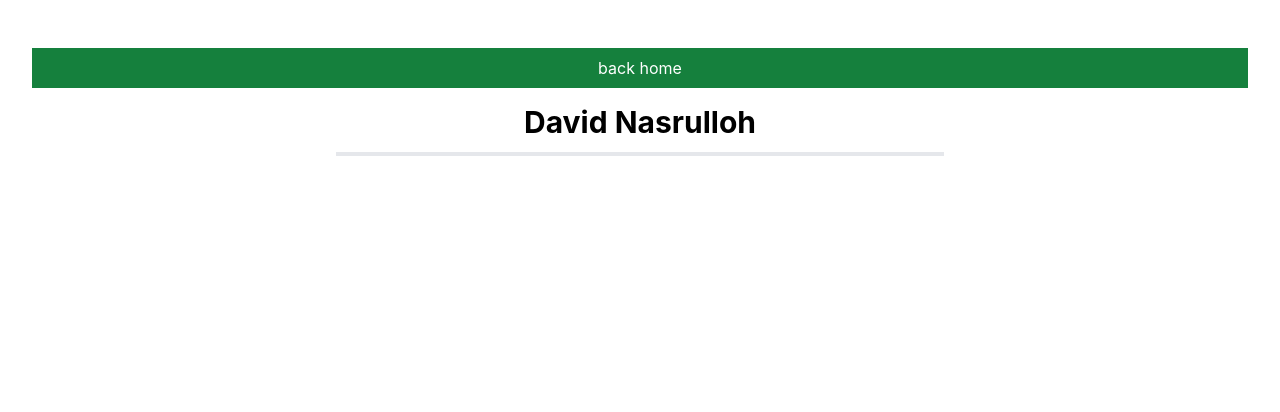
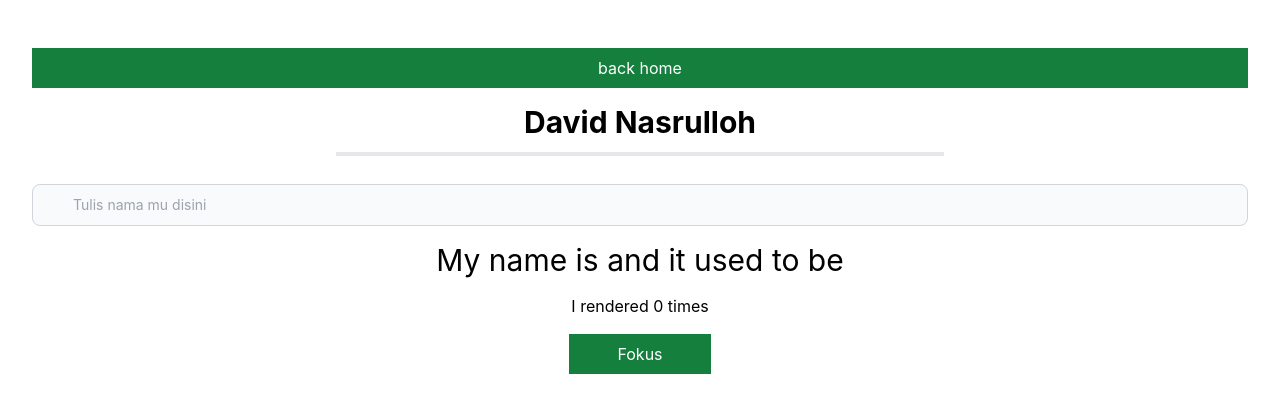
Before and after one commit to davidnasrulloh/learn-hooks-react, a React (Vite) app: page /use-ref in a window 1280 px wide. Shown: the top 412 px of the page. Built offline with nearby package versions, Linux system fonts and the light colour scheme.

Commit message:
feat/david: belajar hooks useRef react

```diff
--- a/src/components/Navbar.jsx
+++ b/src/components/Navbar.jsx
@@ -19,7 +19,7 @@ const Navbar = () => {
                 <div className="font-medium text-start">
                     <div className="font-bold mb-4">Lesser Used Hooks</div>
                     <div className="flex flex-col gap-2">
-                        <Link>UseRef</Link>
+                        <Link to="/use-ref" className="hover:text-blue-400">UseRef</Link>
                         <Link>UseMemo</Link>
                         <Link>UseCallback</Link>
                         <Link>UseReducer</Link>
--- /dev/null
+++ b/src/pages/hooksdasar/UseRef.jsx
@@ -0,0 +1,37 @@
+import React, { useEffect, useRef, useState } from "react";
+
+const UseRefLearning = () => {
+
+    const [name, setName] = useState('');
+    const renderCount = useRef(0);
+    const inputRef = useRef();
+    const prevName = useRef('');
+
+    function focus() {
+        inputRef.current.focus()
+        inputRef.current.value = 'Some value';
+    }
+
+    useEffect(() => {
+        renderCount.current = renderCount.current + 1
+        prevName.current = name
+    }, [name])
+
+    return (
+        <>
+            <div>
+                <form className="flex items-center my-4">
+                    <label for="simple-search" class="sr-only">Search</label>
+                    <div class="relative w-full">
+                        <input ref={inputRef} value={name} onChange={e => setName(e.target.value)} type="text" id="simple-search" class="bg-gray-50 border border-gray-300 text-gray-900 text-sm rounded-lg focus:ring-blue-500 focus:border-blue-500 block w-full pl-10 p-2.5  dark:bg-gray-700 dark:border-gray-600 dark:placeholder-gray-400 dark:text-white dark:focus:ring-blue-500 dark:focus:border-blue-500" placeholder="Tulis nama mu disini" />
+                    </div>
+                </form>
+                <div className="text-3xl">My name is {name} and it used to be {prevName.current}</div>
+                <div className=" my-4">I rendered {renderCount.current} times</div>
+                <button onClick={focus} className="py-2 px-12 bg-green-700 text-white hover:bg-green-600 transition">Fokus</button>
+            </div>
+        </>
+    );
+}
+
+export default UseRefLearning;
--- a/src/routers/index.jsx
+++ b/src/routers/index.jsx
@@ -4,6 +4,7 @@ import Home from "../pages/Home";
 import UseStateLearning from "../pages/hooksdasar/Usestate";
 import UseEffectLearning from "../pages/hooksdasar/UseEffect";
 import UseContextLearning from "../pages/hooksdasar/usecontext/UseContext";
+import UseRefLearning from "../pages/hooksdasar/UseRef";
 
 const SetupRouters = () => {
     return (
@@ -13,6 +14,7 @@ const SetupRouters = () => {
             <Route path="/use-state" element={<UseStateLearning />} />
             <Route path="/use-effect" element={<UseEffectLearning />} />
             <Route path="/use-context" element={<UseContextLearning />} />
+            <Route path="/use-ref" element={<UseRefLearning />} />
         </Routes>
     );
 }
```
